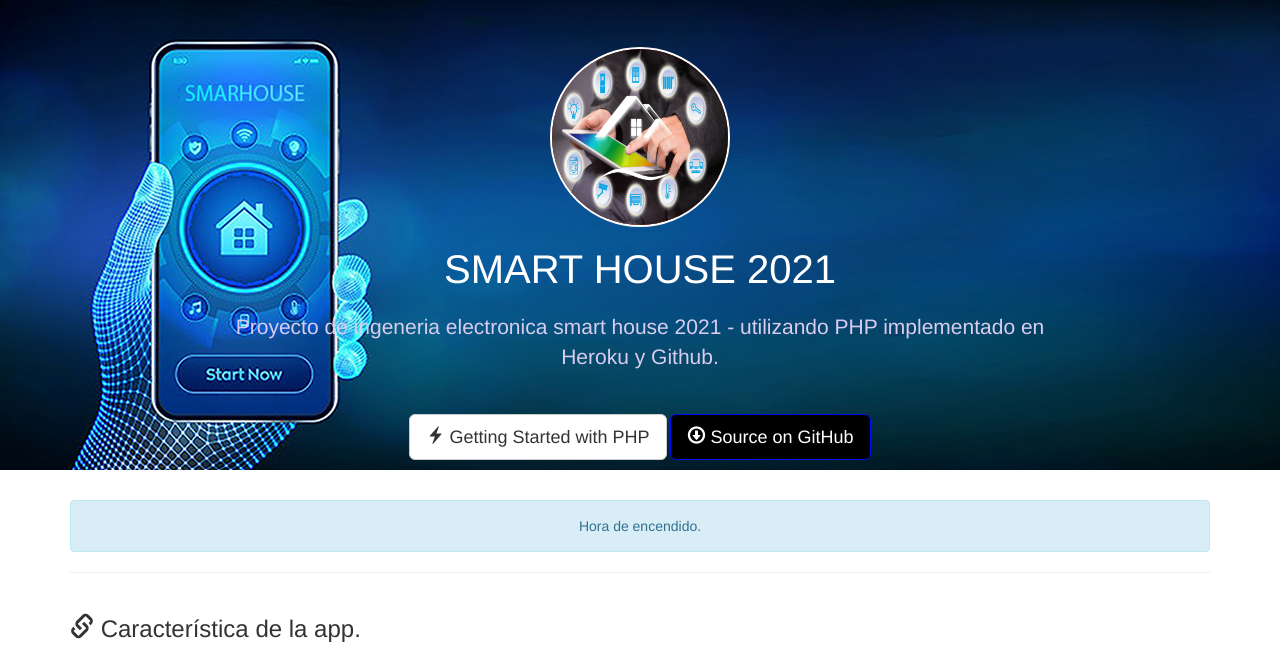
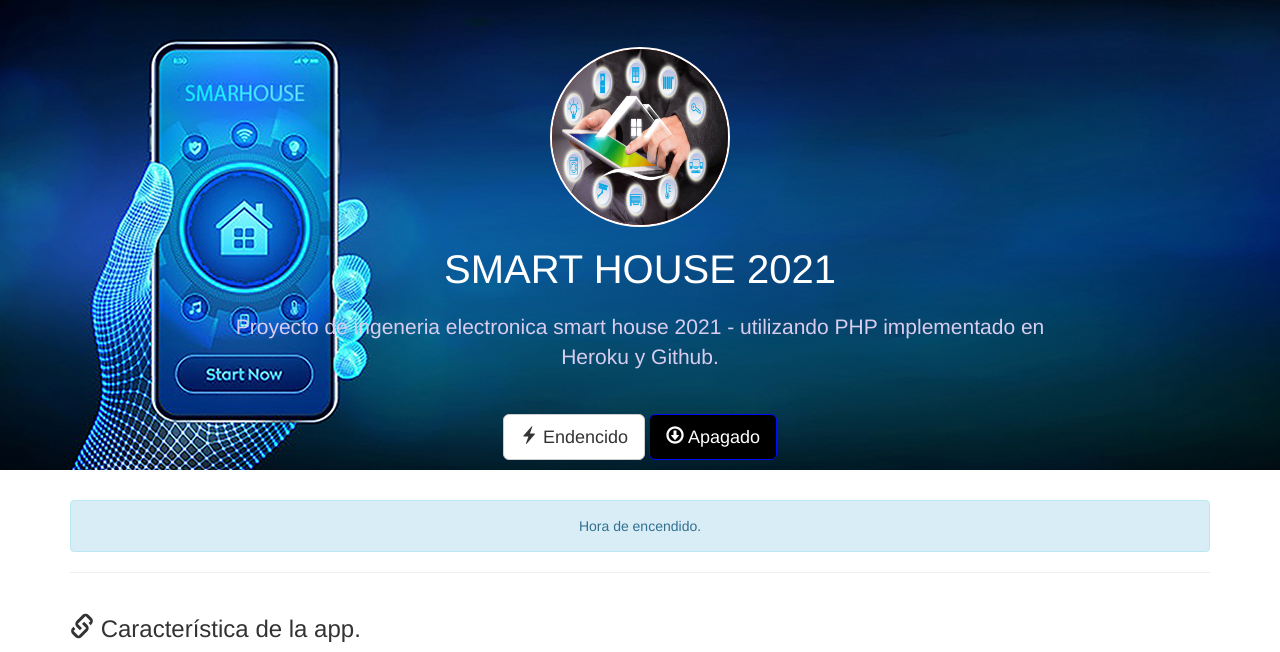
Before and after one commit to luisrojano/smarthouse2021, a PHP site: template web/views/index.twig in a window 1280 px wide. Shown: the part 52-704 px from the top of the page. Run offline with PHP 8.4, Linux system fonts and the light colour scheme; the template is opened without the code that fills it, so the values that code supplies are empty; some libraries are stand-ins or nearby versions.

Commit message:
Update index.twig

```diff
--- a/web/views/index.twig
+++ b/web/views/index.twig
@@ -8,8 +8,8 @@
     </a>
     <h1> SMART HOUSE 2021</h1>
     <p> Proyecto de ingeneria electronica smart house 2021 - utilizando PHP implementado en Heroku y Github.</p>
-    <a type="button" class="btn btn-lg btn-default" href="https://devcenter.heroku.com/articles/getting-started-with-php"><span class="glyphicon glyphicon-flash"></span> Getting Started with PHP</a>
-    <a type="button" class="btn btn-lg btn-primary" bhref="https://github.com/heroku/php-getting-started"><span class="glyphicon glyphicon-download"></span> Source on GitHub</a>
+    <a type="button" class="btn btn-lg btn-default" href="_"><span class="glyphicon glyphicon-flash"></span> Endencido</a>
+    <a type="button" class="btn btn-lg btn-primary" bhref="_"><span class="glyphicon glyphicon-download"></span> Apagado </a>
   </div>
 </div>
 <div class="container">
```
